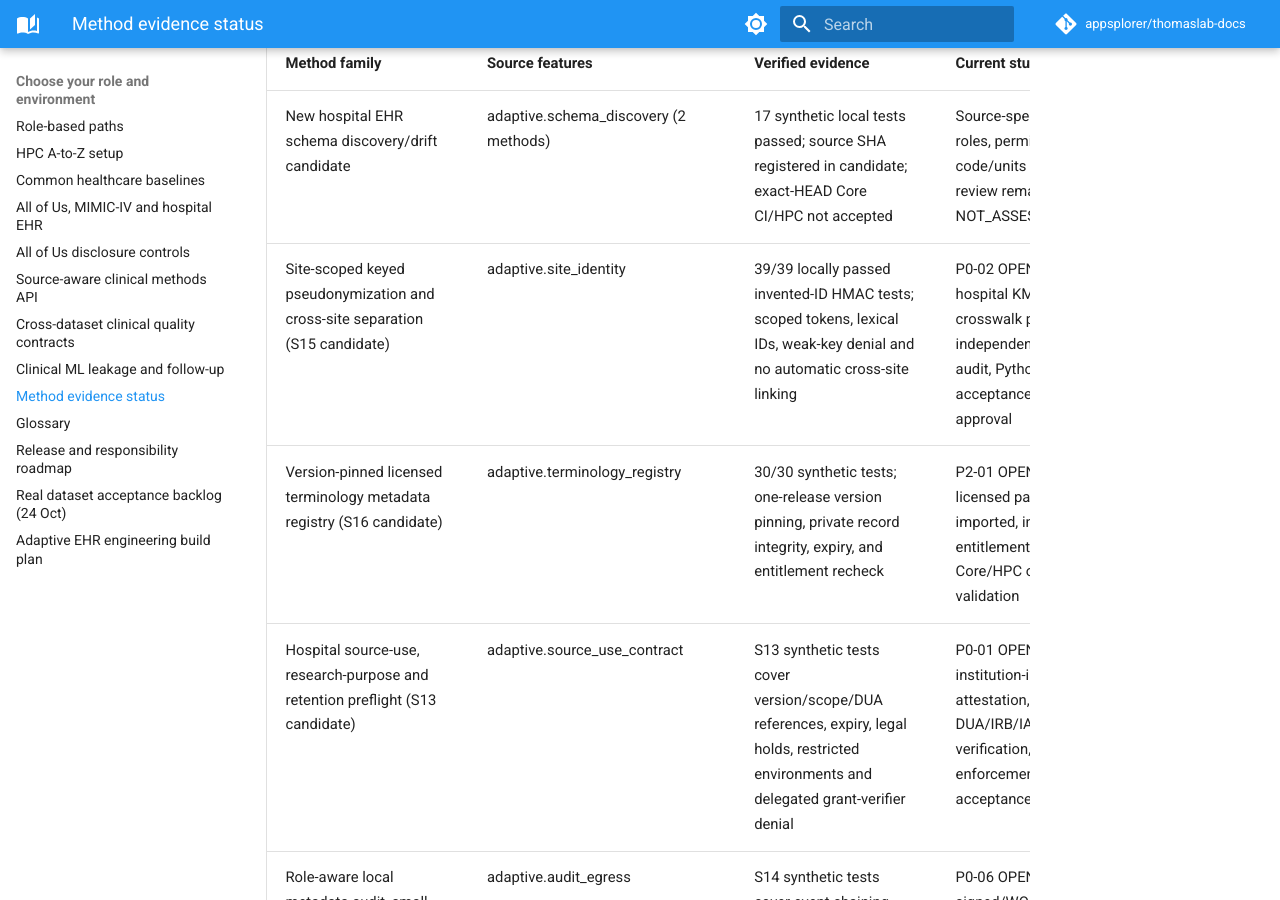
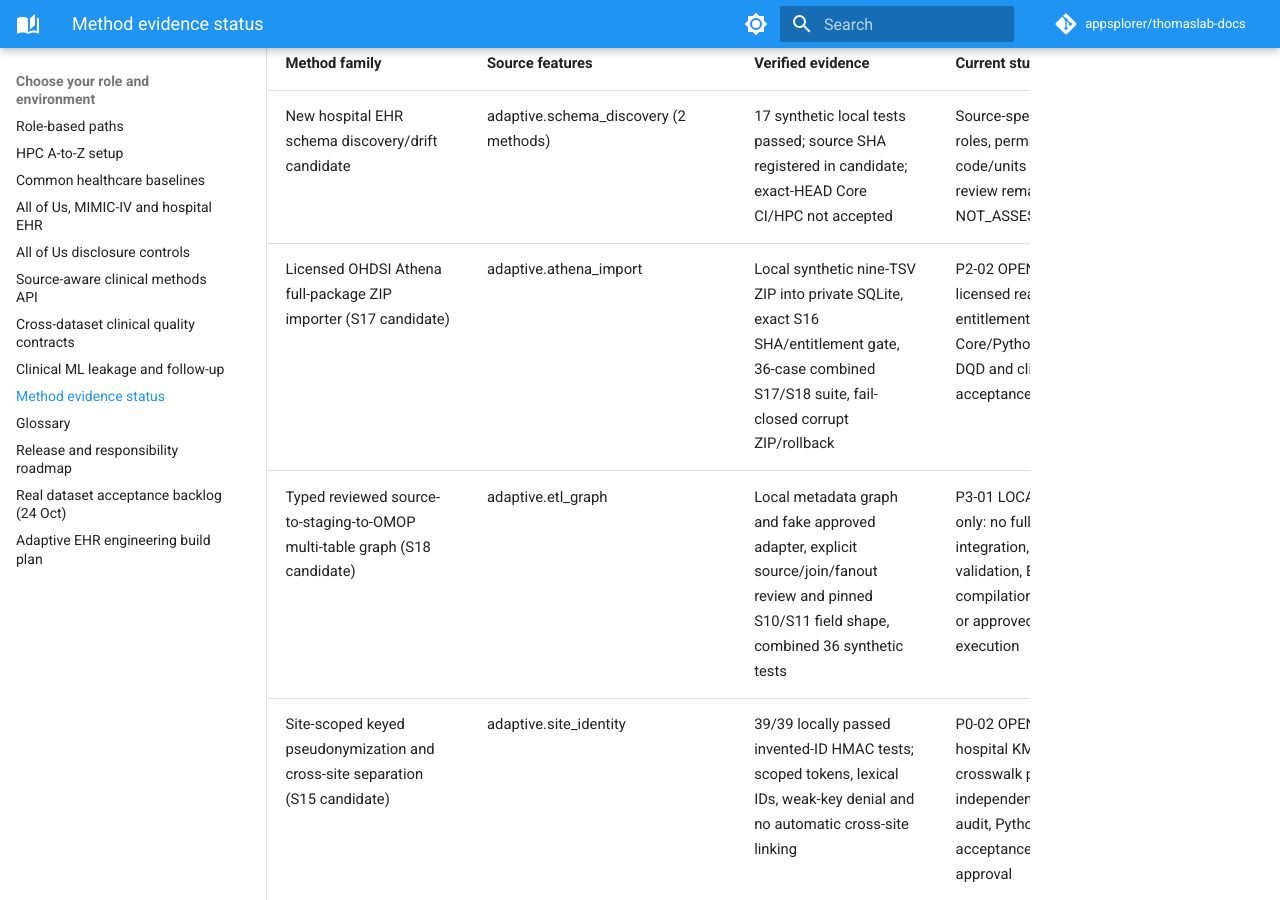
Before and after one commit to appsplorer/thomaslab-docs, an MkDocs documentation site: the page built from docs/guides/method-readiness.md, in a window 1280 px wide and 900 px high, scrolled down 320 px. Built offline with MkDocs 1.6.1 and Material for MkDocs 9.7.7, drawn with Linux system fonts in a browser that asks for light colours; comment, search, counter and statistics services are not loaded.

Commit message:
docs(ehr): disclose S17 licensed-source open gate and S18 review-only local completion

```diff
--- a/docs/guides/method-readiness.md
+++ b/docs/guides/method-readiness.md
@@ -9,6 +9,8 @@
 | Method family | Source features | Verified evidence | Current study-level gate |
 |---|---|---|---|
 | New hospital EHR schema discovery/drift candidate | adaptive.schema_discovery (2 methods) | 17 synthetic local tests passed; source SHA registered in candidate; exact-HEAD Core CI/HPC not accepted | Source-specific schema, roles, permissions, code/units and clinician review remain NOT_ASSESSED |
+| Licensed OHDSI Athena full-package ZIP importer (S17 candidate) | adaptive.athena_import | Local synthetic nine-TSV ZIP into private SQLite, exact S16 SHA/entitlement gate, 36-case combined S17/S18 suite, fail-closed corrupt ZIP/rollback | P2-02 OPEN: independent licensed real package, entitlement, exact Core/Python3.9/HPC, DQD and clinical source acceptance NOT PASSED |
+| Typed reviewed source-to-staging-to-OMOP multi-table graph (S18 candidate) | adaptive.etl_graph | Local metadata graph and fake approved adapter, explicit source/join/fanout review and pinned S10/S11 field shape, combined 36 synthetic tests | P3-01 LOCAL_TEST_PASS only: no full Core registry integration, clinical join validation, ETL compilation, patient data or approved site/HPC execution |
 | Site-scoped keyed pseudonymization and cross-site separation (S15 candidate) | adaptive.site_identity | 39/39 locally passed invented-ID HMAC tests; scoped tokens, lexical IDs, weak-key denial and no automatic cross-site linking | P0-02 OPEN: no real hospital KMS custody, crosswalk permission, independent identity audit, Python 3.9/HPC acceptance or real-data approval |
 | Version-pinned licensed terminology metadata registry (S16 candidate) | adaptive.terminology_registry | 30/30 synthetic tests; one-release version pinning, private record integrity, expiry, and entitlement recheck | P2-01 OPEN: no actual licensed pack verified or imported, independent entitlement provider, full Core/HPC or clinical code validation |
 | Hospital source-use, research-purpose and retention preflight (S13 candidate) | adaptive.source_use_contract | S13 synthetic tests cover version/scope/DUA references, expiry, legal holds, restricted environments and delegated grant-verifier denial | P0-01 OPEN: no institution-issued attestation, actual DUA/IRB/IAM grant verification, retention enforcement or real-data acceptance |
```
